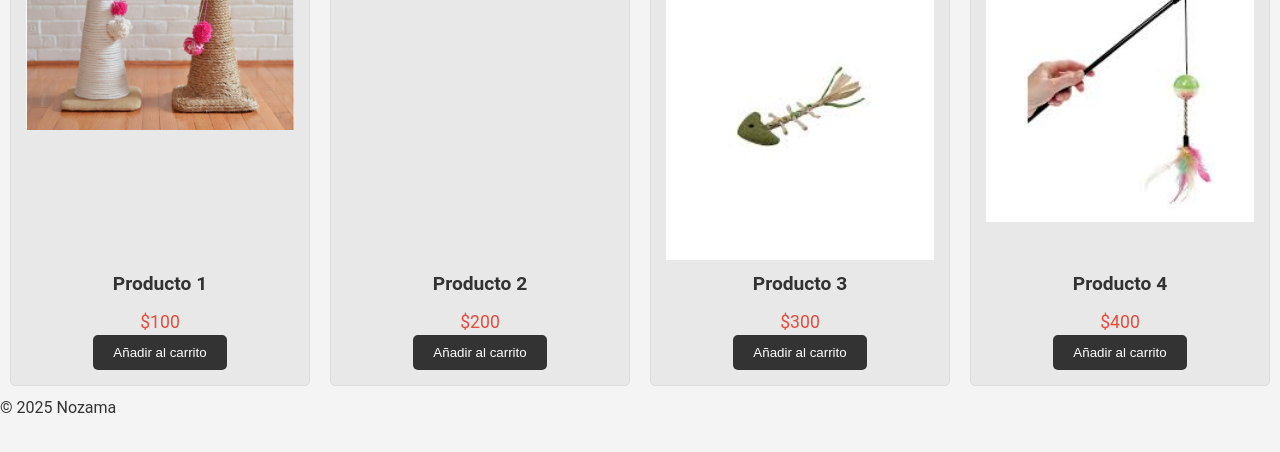
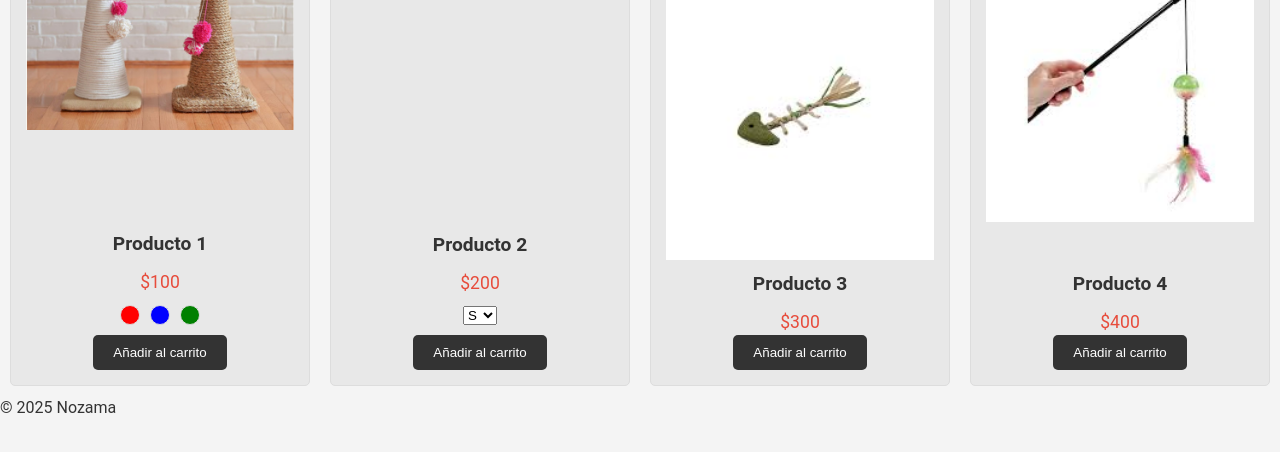
Before and after one commit to karlo1989nu/practica-css, a plain HTML site: page index.html in a window 1280 px wide. Shown: the part 172-624 px from the top of the page. Drawn offline with Linux system fonts and the light colour scheme.

Commit message:
Ejercicio 2.1

```diff
--- a/css/styles.css
+++ b/css/styles.css
@@ -95,6 +95,22 @@ nav {
 .precio--oferta {
   color: #e74c3c;
 }
+
+.producto__variantes {
+  display: flex;
+  gap: 10px;
+  justify-content: center;
+  margin: 10px 0;
+}
+
+.variante {
+  width: 20px;
+  height: 20px;
+  border-radius: 50%;
+  border: 1px solid #ddd;
+  cursor: pointer;
+}
+
 .info_producto {
   margin-top: auto;
 }
--- a/index.html
+++ b/index.html
@@ -42,7 +42,14 @@
           <div class="info_producto">
             <h3 class="producto__nombre">Producto 1</h3>
             <p class="producto__precio precio--oferta">$100</p>
-            <button class="producto__boton">Añadir al carrito</button>
+            <div class="producto__variantes">
+              <div class="variante" style="background-color: red"></div>
+              <div class="variante" style="background-color: blue"></div>
+              <div class="variante" style="background-color: green"></div>
+            </div>
+            <div class="info_producto">
+              <button class="producto__boton">Añadir al carrito</button>
+            </div>
           </div>
         </article>
         <article class="producto">
@@ -50,7 +57,16 @@
           <div class="info_producto">
             <h3 class="producto__nombre">Producto 2</h3>
             <p class="producto__precio precio--oferta">$200</p>
-            <button class="producto__boton">Añadir al carrito</button>
+            <div class="producto__variantes">
+              <select name="variante" id="talla">
+                <option value="S">S</option>
+                <option value="M">M</option>
+                <option value="L">L</option>
+              </select>
+            </div>
+            <div class="info_producto">
+              <button class="producto__boton">Añadir al carrito</button>
+            </div>
           </div>
         </article>
         <article class="producto">
```
